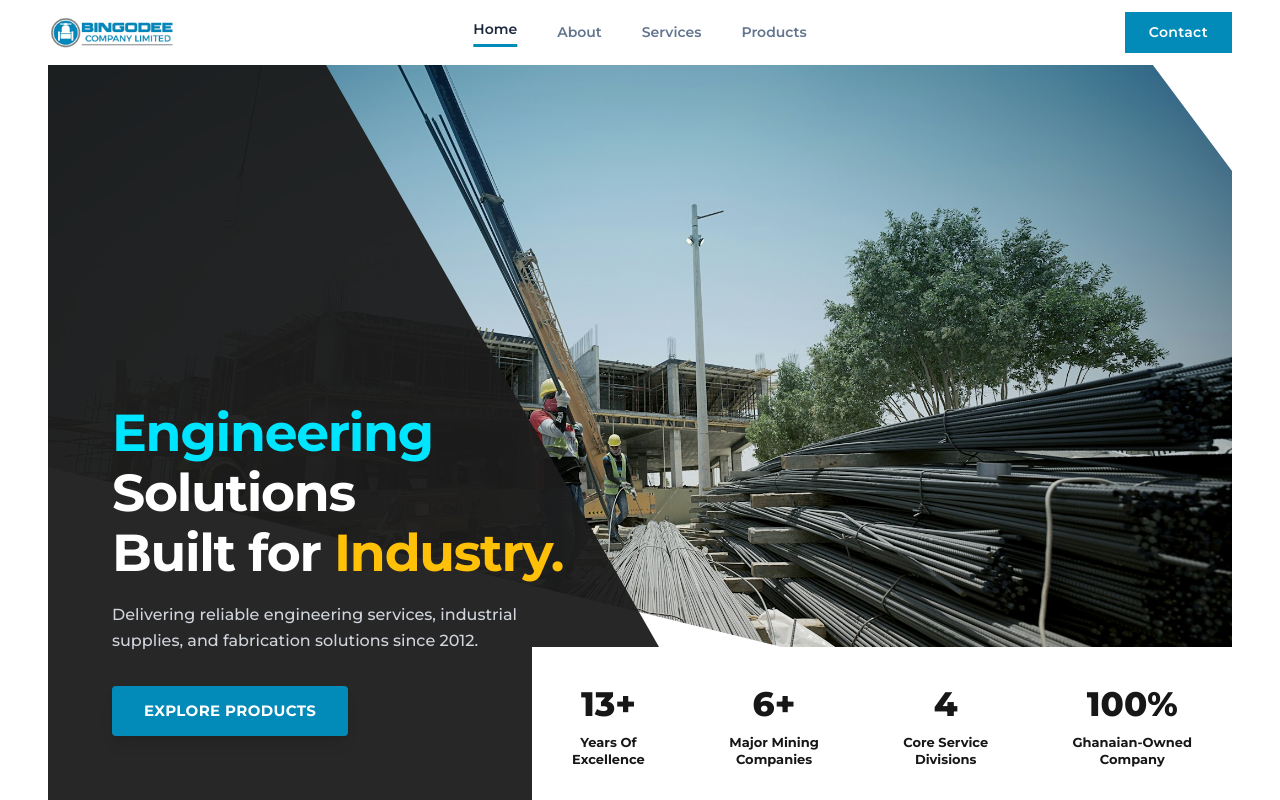
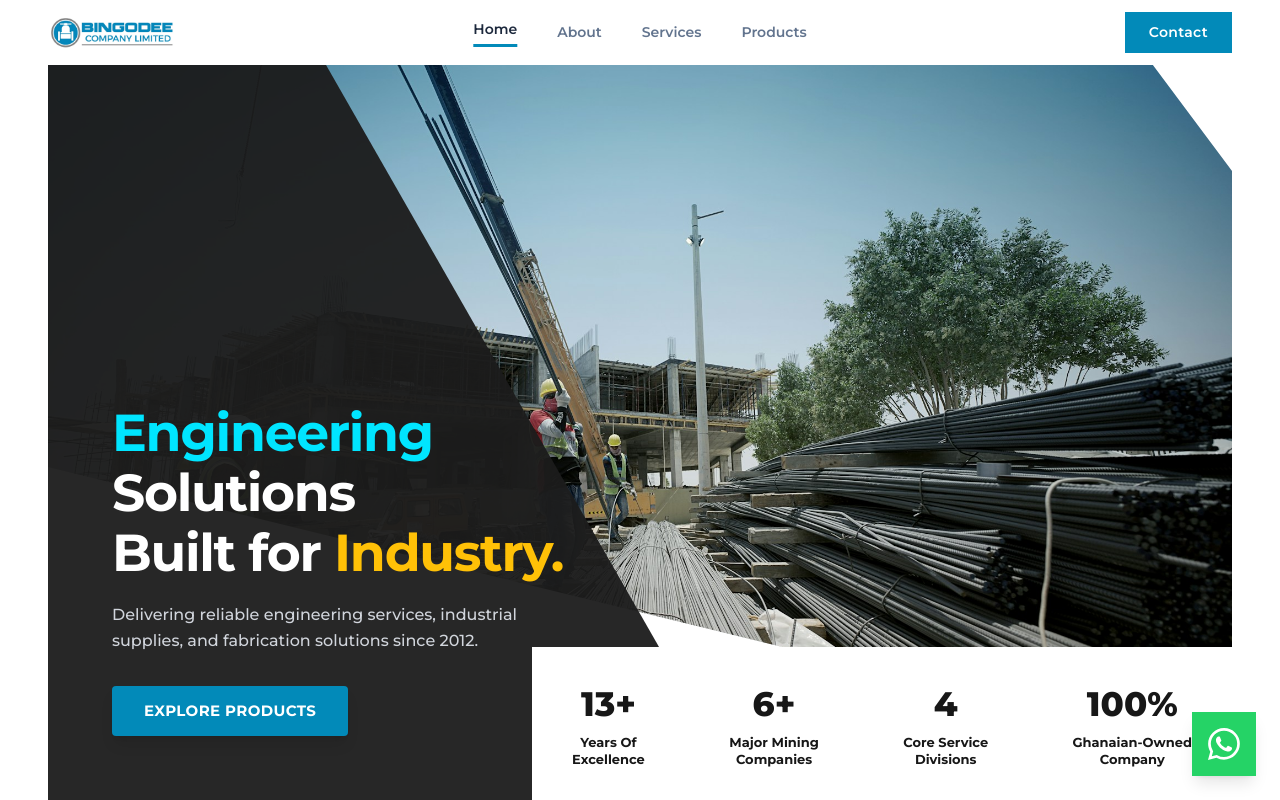
Before and after one commit to Sophianx234/bingodee, a Next.js app: page / in a window 1280 px wide. Shown: the top 800 px of the page. Built offline with nearby package versions, Linux system fonts and the light colour scheme.

Commit message:
Add sticky WhatsApp chat button with actual company number

```diff
--- a/app/layout.tsx
+++ b/app/layout.tsx
@@ -3,6 +3,7 @@
 import "./globals.css";
 import Navbar from "@/components/Navbar";
 import Footer from "@/components/Footer";
+import WhatsAppButton from "@/components/WhatsAppButton";
 
 const montserrat = Montserrat({ subsets: ["latin"], weight: ["400", "500", "600", "700", "800"] });
 
@@ -42,6 +43,7 @@
           {children}
         </main>
         <Footer />
+        <WhatsAppButton />
       </body>
     </html>
   );
--- /dev/null
+++ b/components/WhatsAppButton.tsx
@@ -0,0 +1,34 @@
+"use client";
+
+import React, { useState } from 'react';
+
+export default function WhatsAppButton() {
+  const [isHovered, setIsHovered] = useState(false);
+
+  return (
+    <div className="fixed bottom-6 right-6 z-50">
+      <a
+        href="https://wa.me/233244919613" // Using the company WhatsApp number
+        target="_blank"
+        rel="noopener noreferrer"
+        className="flex items-center bg-[#25D366] text-white p-3 md:p-4  shadow-lg hover:shadow-2xl hover:scale-105 transition-all duration-300 group"
+        onMouseEnter={() => setIsHovered(true)}
+        onMouseLeave={() => setIsHovered(false)}
+        aria-label="Chat with Procurement on WhatsApp"
+      >
+        {/* SVG icon from SVGRepo for WhatsApp */}
+        <svg
+          xmlns="http://www.w3.org/2000/svg"
+          viewBox="0 0 16 16"
+          fill="currentColor"
+          className="w-7 h-7 md:w-8 md:h-8"
+        >
+          <path d="M13.601 2.326A7.85 7.85 0 0 0 7.994 0C3.627 0 .068 3.558.064 7.926c0 1.399.366 2.76 1.057 3.965L0 16l4.204-1.102a7.9 7.9 0 0 0 3.79.965h.004c4.368 0 7.926-3.558 7.93-7.93A7.9 7.9 0 0 0 13.6 2.326zM7.994 14.521a6.6 6.6 0 0 1-3.356-.92l-.24-.144-2.494.654.666-2.433-.156-.251a6.56 6.56 0 0 1-1.007-3.505c0-3.626 2.957-6.584 6.591-6.584a6.56 6.56 0 0 1 4.66 1.931 6.56 6.56 0 0 1 1.928 4.66c-.004 3.639-2.961 6.592-6.592 6.592m3.615-4.934c-.197-.099-1.17-.578-1.353-.646-.182-.065-.315-.099-.445.099-.133.197-.513.646-.627.775-.114.133-.232.148-.43.05-.197-.1-.836-.308-1.592-.985-.59-.525-.985-1.175-1.103-1.372-.114-.198-.011-.304.088-.403.087-.088.197-.232.296-.346.1-.114.133-.198.198-.33.065-.134.034-.248-.015-.347-.05-.099-.445-1.076-.612-1.47-.16-.389-.323-.335-.445-.34-.114-.007-.247-.007-.38-.007a.73.73 0 0 0-.529.247c-.182.198-.691.677-.691 1.654s.71 1.916.81 2.049c.098.133 1.394 2.132 3.383 2.992.47.205.84.326 1.129.418.475.152.904.129 1.246.08.38-.058 1.171-.48 1.338-.943.164-.464.164-.86.114-.943-.049-.084-.182-.133-.38-.232"/>
+        </svg>
+        <span className="max-w-0 overflow-hidden whitespace-nowrap group-hover:max-w-xs transition-all duration-300 ease-in-out font-medium text-sm md:text-base group-hover:ml-3 group-hover:mr-2">
+          Chat with Procurement
+        </span>
+      </a>
+    </div>
+  );
+}
```
